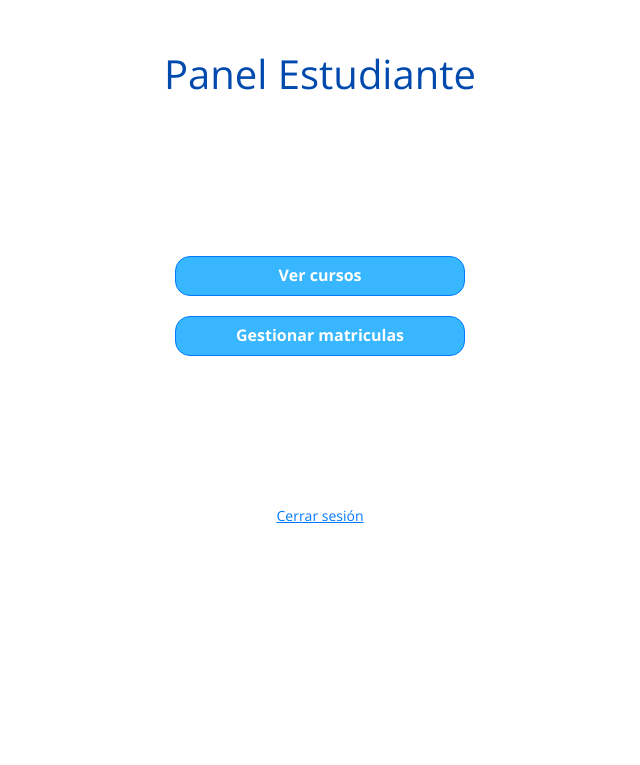
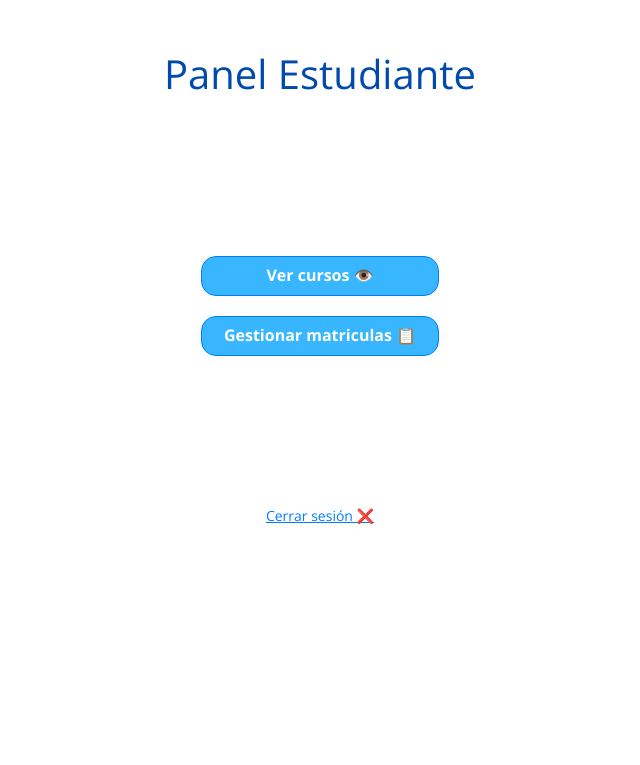
Before and after one commit to alexbaikal/cursosmvc, a PHP site: page /student/studentPanel.php in a window 1280 px wide. Shown: the top 765 px of the page, without its empty margins (320-960 px from the left). Run offline with PHP 8.4, Linux system fonts and the light colour scheme; a user stored in the database is signed in.

Commit message:
emojis nwn

```diff
--- a/admin/adminPanel.php
+++ b/admin/adminPanel.php
@@ -23,8 +23,8 @@
             exit;
         }
         ?>
-        <a href="./adminCourses.php" class="btn btn-primary">✏️   Modificar cursos   🏫</a>
-        <a href="./adminTeachers.php" class="btn btn-primary">✏️Modificar profesores👩‍🏫</a>
+        <a href="./adminCourses.php" class="btn btn-primary">✏️   Gestionar cursos   🏫</a>
+        <a href="./adminTeachers.php" class="btn btn-primary">✏️Gestionar profesores👩‍🏫</a>
     </div>
 
     <p><a href="../logout.php"><u>Cerrar sesión ❌</u></a></p>
--- a/student/studentCourses.php
+++ b/student/studentCourses.php
@@ -157,7 +157,7 @@
 
       echo "<form method='post' action=" . htmlspecialchars($_SERVER["PHP_SELF"]) . " >";
 
-      echo "<td><a href='studentCourses.php?join_id_course=" . $course_row['id_course'] . "'>Alta</a>";
+      echo "<td><a href='studentCourses.php?join_id_course=" . $course_row['id_course'] . "'>Alta 📋</a>";
 
       echo "</td>";
 
@@ -176,7 +176,7 @@
 
     ?>
   </div>
-  <a href="studentPanel.php" class="btn btn-primary"><- Volver</a>
+  <a href="studentPanel.php" class="btn btn-primary">◀️ Volver</a>
 
 </body>
 
--- a/student/studentEnrollments.php
+++ b/student/studentEnrollments.php
@@ -162,7 +162,7 @@
 
       echo "<td>-</td>";
 
-      echo "<td><a href='studentEnrollments.php?quit_id_course=" . $course_row['id_course'] . "'>Baja</a>";
+      echo "<td><a href='studentEnrollments.php?quit_id_course=" . $course_row['id_course'] . "'>Baja❌</a>";
 
       echo "</td>";
 
@@ -181,7 +181,7 @@
 
     ?>
   </div>
-  <a href="studentPanel.php" class="btn btn-primary"><- Volver</a>
+  <a href="studentPanel.php" class="btn btn-primary">◀️ Volver</a>
 
 </body>
 
--- a/student/studentPanel.php
+++ b/student/studentPanel.php
@@ -23,11 +23,11 @@
             exit;
         }
         ?>
-        <a href="./studentCourses.php" class="btn btn-primary">Ver cursos</a>
-        <a href="./studentEnrollments.php" class="btn btn-primary">Gestionar matriculas</a>
+        <a href="./studentCourses.php" class="btn btn-primary">Ver cursos 👁️</a>
+        <a href="./studentEnrollments.php" class="btn btn-primary">Gestionar matriculas 📋</a>
     </div>
 
-    <p><a href="../logout.php"><u>Cerrar sesión</u></a></p>
+    <p><a href="../logout.php"><u>Cerrar sesión ❌</u></a></p>
 </body>
 
 </html>
--- a/student/styles/studentPanel.css
+++ b/student/styles/studentPanel.css
@@ -16,7 +16,7 @@ h1 {
     flex-direction: column;
     align-items: center;
     height: 50vh;
-    width: 25vw;
+    width: max-content;
 }
 
 .btn {
```
Also changed, not shown: admin/adminTeachers.php (+4 -4 lines).
